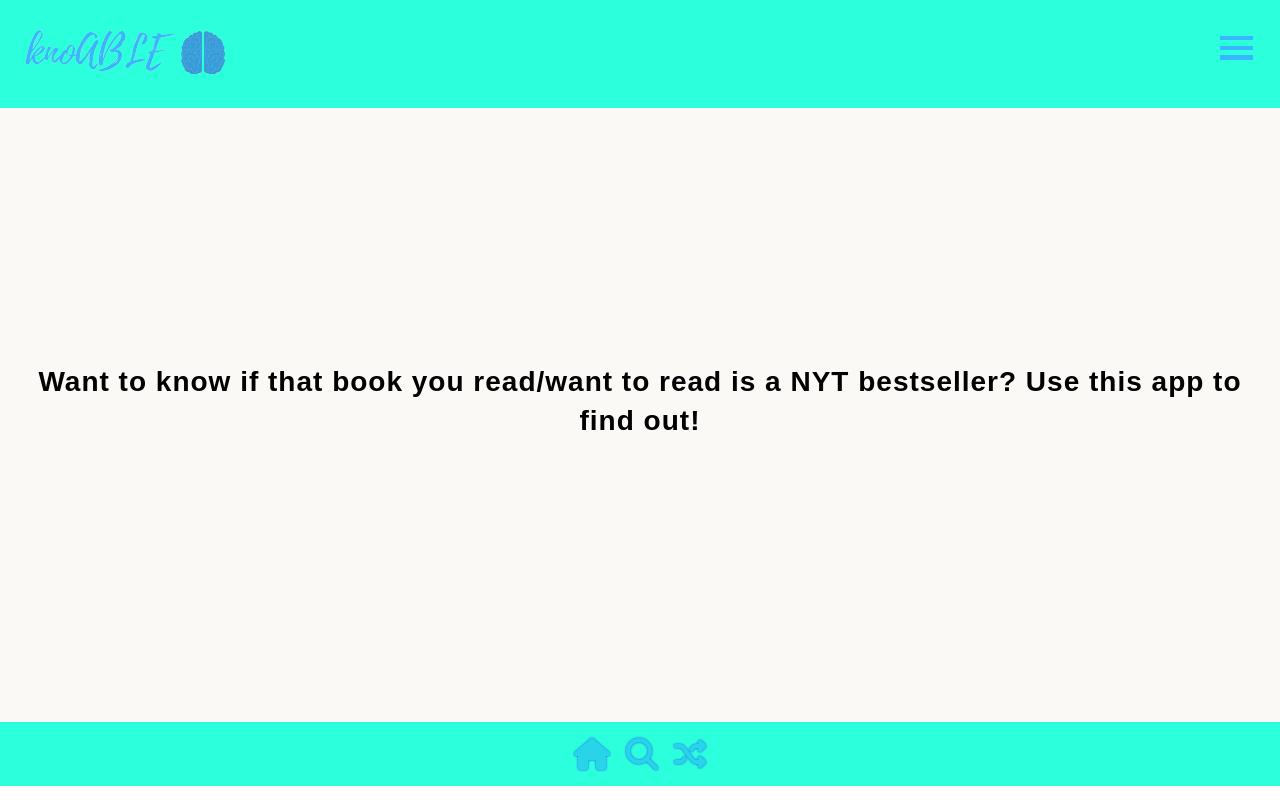
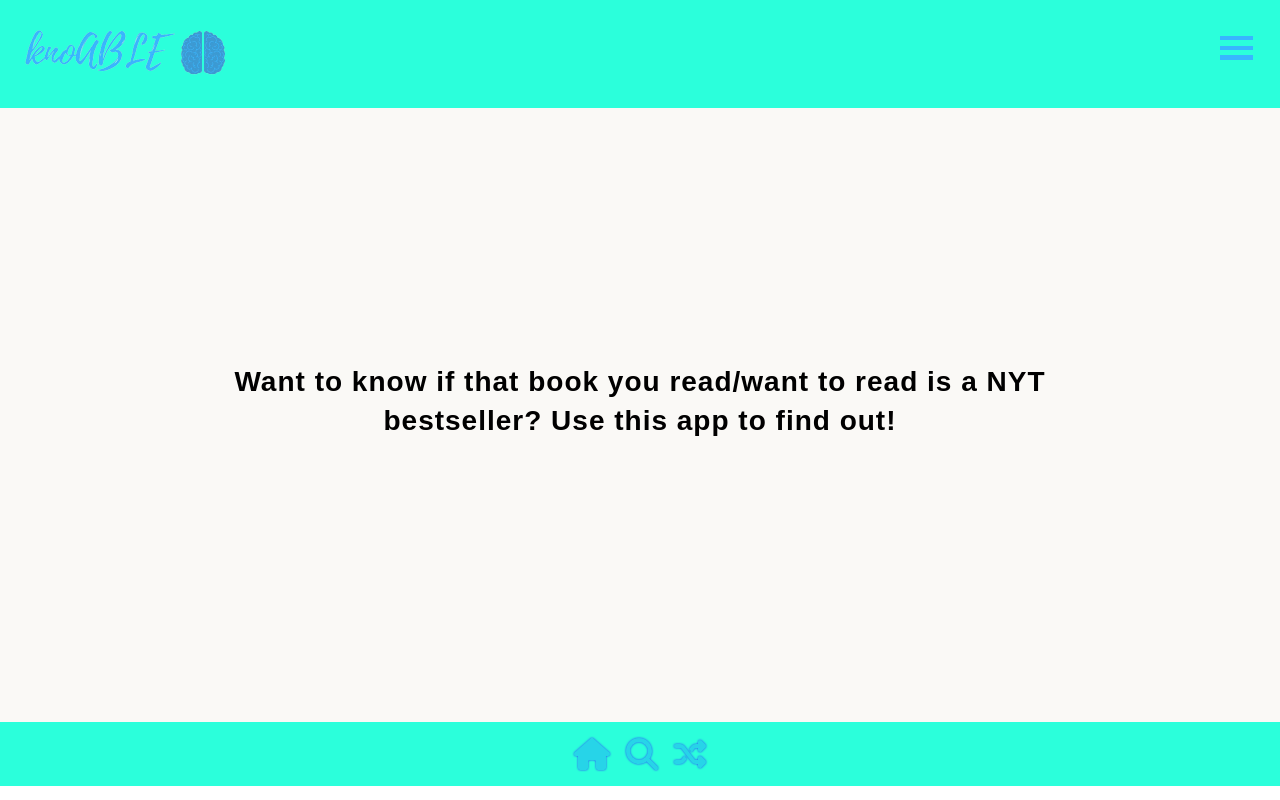
Before and after one commit to AlishaSo/knoABLE, a React (Create React App) app: page / in a window 1280 px wide. Built offline with nearby package versions, Linux system fonts and the light colour scheme; no server answers.

Commit message:
Add rule to tablet media query to adjust Home component sides padding

```diff
--- a/src/styles.css
+++ b/src/styles.css
@@ -185,6 +185,10 @@ footer {
 }
 
 @media screen and (min-width: 600px) {
+  .home-div {
+    padding: 2em calc(1.5em + 10vw);
+  }
+
   .find-div form {
     display: grid;
     grid-template-columns: 1fr 1fr;
```
